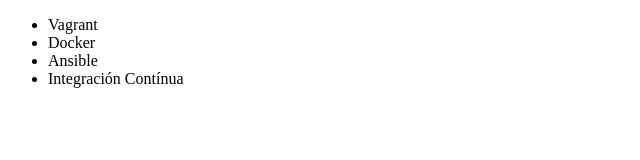
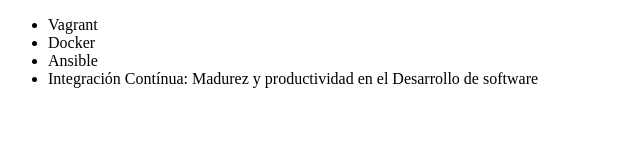
Before and after one commit to EGervacio/alura-git, a plain HTML site: page index.html in a window 1280 px wide. Shown: the whole page, without its empty margins (0-640 px from the left). Drawn offline with Linux system fonts and the light colour scheme.

Commit message:
Renombrnando curso de integración contínua

```diff
--- a/index.html
+++ b/index.html
@@ -9,7 +9,7 @@
          <li> Vagrant </li>
          <li> Docker </li>
          <li> Ansible </li>
-         <li> Integración Contínua </li>
+         <li> Integración Contínua: Madurez y productividad en el Desarrollo de software </li>
      </ul>
 </body>
 </html>
```
